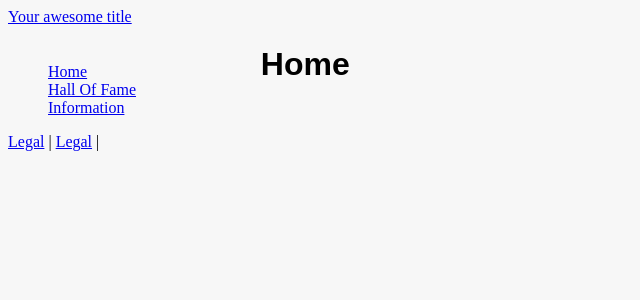
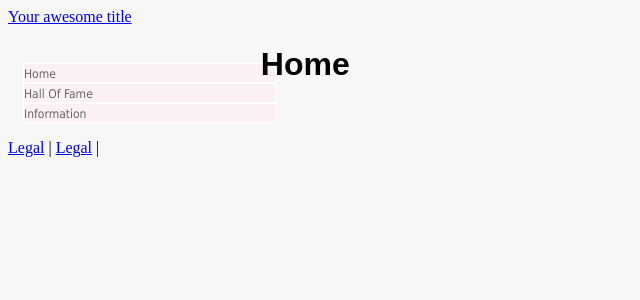
Before and after one commit to ankit09goyal/ankit09goyal.github.io, a Jekyll site: the page built from index.html, in a window 1280 px wide. Shown: the top 300 px of the page, without its empty margins (0-640 px from the left). Built offline with Jekyll 4.4.1, drawn with Linux system fonts in a browser that asks for light colours.

Commit message:
Update mycss2.css

```diff
--- a/css/mycss2.css
+++ b/css/mycss2.css
@@ -23,10 +23,29 @@ body{
   float:left;
 }
 
+.left-body ul{
+    width:100%;
+    margin-left:-25px;
+}
+
 .left-body ul li{
     list-style: none;
+    border:1px solid #FFF;
+    background-color: #FBF1F2;
 }
 
+.left-body ul li:hover{
+    background-color: #FFF;
+    color:#B90F22;
+}
+
+.left-body ul a{
+    color: #666;
+    font-family: Tahoma,Arial,Helvetica,sans-serif;
+    font-size: 12px;
+    text-align: left;
+    text-decoration:none;
+}
 /* css of left body ends */
 
 /* css of right body starts */
```
